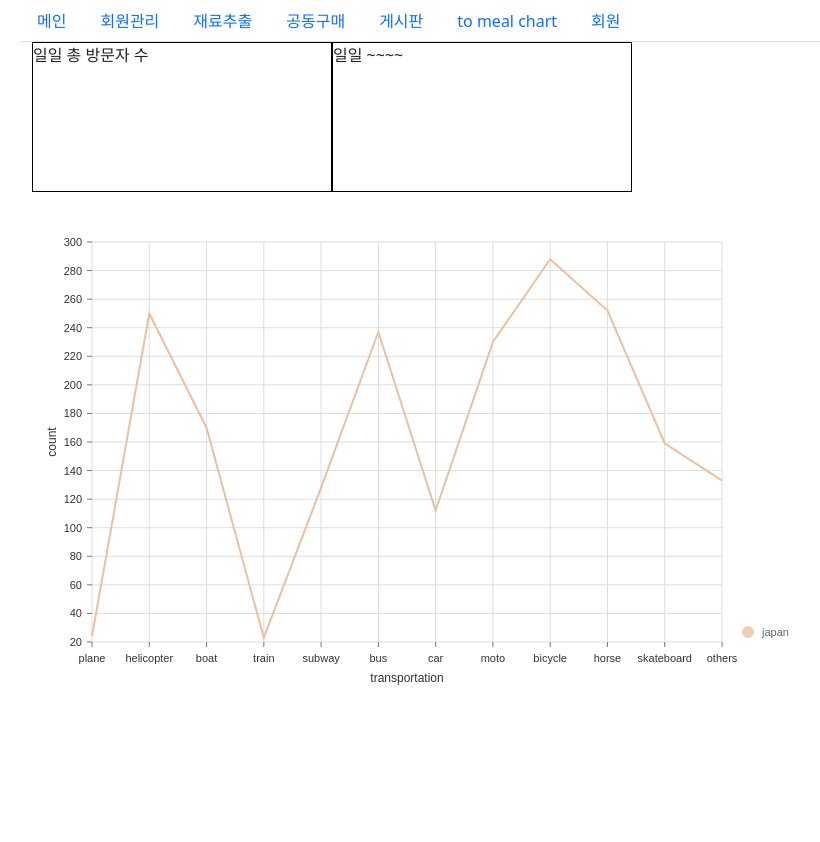
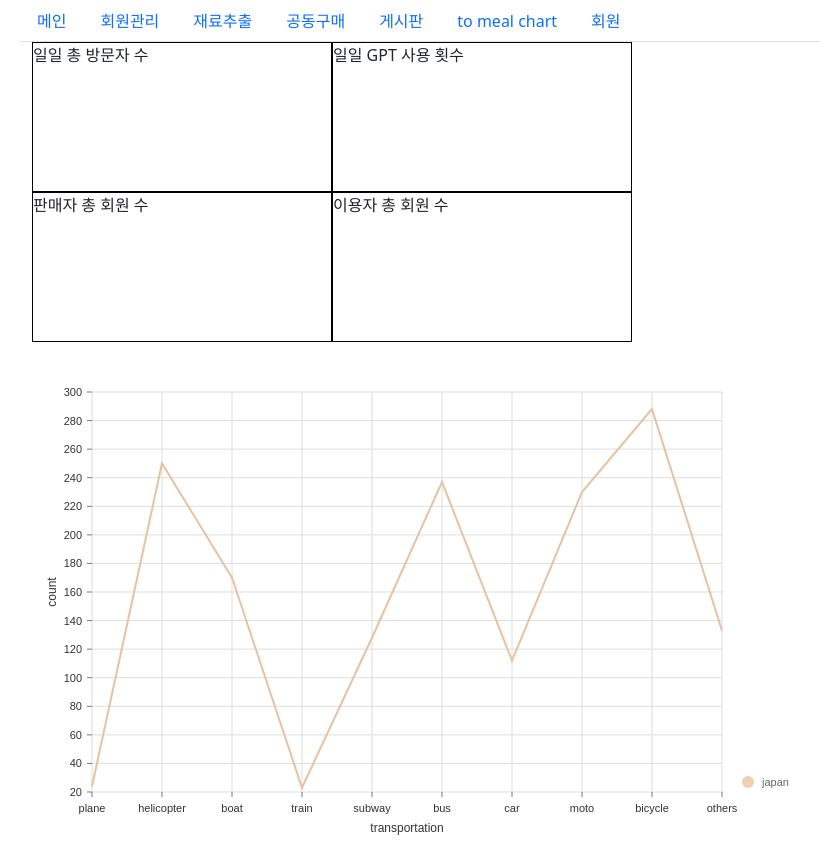
Before and after one commit to sinichiee/CookCookAdmin, a React (Create React App) app: page /adminPage/main in a window 1280 px wide. Shown: the whole page, without its empty margins (62-882 px from the left). Before the commit the page ends 800 px from the top, so only its background shows below. Built offline with nearby package versions, Linux system fonts and the light colour scheme; no server answers.

Commit message:
ignore update

```diff
--- a/src/pages/dashBoard/dashBoard.js
+++ b/src/pages/dashBoard/dashBoard.js
@@ -1,8 +1,18 @@
 import { ResponsiveLine } from '@nivo/line'
 import style from './dashBoard.module.css';
+import axios from 'axios';
+
 
 
 const dashBoard = () => {
+
+    axios.request({
+        url: "/data/"
+    }).then((resp) => {
+
+    }).catch((error) => {
+        console.log(error);
+    })
 
     const data = [
         {
@@ -45,14 +55,7 @@ const dashBoard = () => {
                     "x": "bicycle",
                     "y": 288
                 },
-                {
-                    "x": "horse",
-                    "y": 252
-                },
-                {
-                    "x": "skateboard",
-                    "y": 159
-                },
+
                 {
                     "x": "others",
                     "y": 133
@@ -65,7 +68,11 @@ const dashBoard = () => {
         <div className='container'>
             <div className={style.box}>
                 <div style={{ width: '300px', height: '150px', border: '1px solid black' }}>일일 총 방문자 수</div>
-                <div style={{ width: '300px', height: '150px', border: '1px solid black' }}>일일 ~~~~</div>
+                <div style={{ width: '300px', height: '150px', border: '1px solid black' }}>일일 GPT 사용 횟수</div>
+            </div>
+            <div className={style.box}>
+                <div style={{ width: '300px', height: '150px', border: '1px solid black' }}>판매자 총 회원 수</div>
+                <div style={{ width: '300px', height: '150px', border: '1px solid black' }}>이용자 총 회원 수</div>
             </div>
             <div style={{ width: '800px', height: '500px' }}>
                 <ResponsiveLine
```
Also changed, not shown: 2 other files (tests, documents, lock files or other folders).
